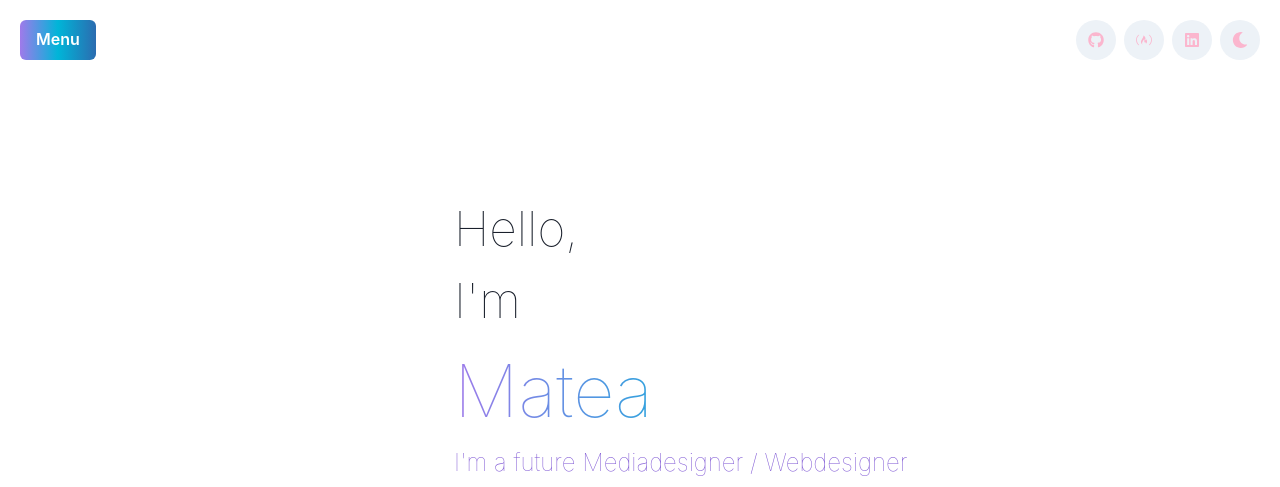
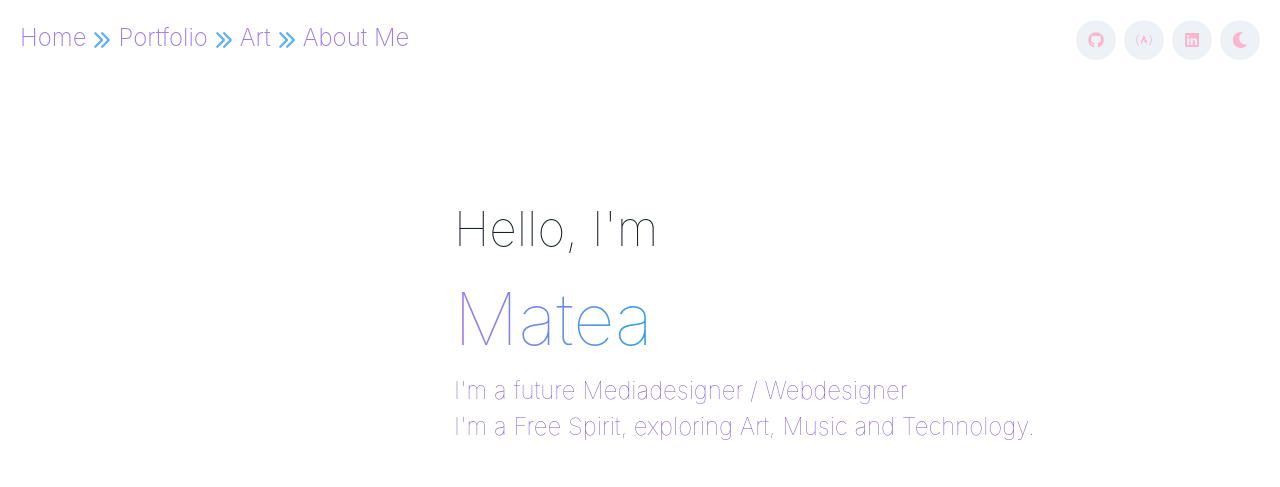
Before and after one commit to mateasportfolio/mtportfolio, a React (Create React App) app: page / in a window 1280 px wide. Shown: the top 487 px of the page. Built offline with nearby package versions, Linux system fonts and the light colour scheme.

Commit message:
deleted old styles and add breadcrum as link

```diff
--- a/src/App.js
+++ b/src/App.js
@@ -21,8 +21,6 @@ const App = () => {
           <Route path="/" element={<Home />} />
           <Route path="/aboutme" element={<AboutMe />} />
           <Route path="/art" element={<Art />} />
-          {/* <Route path="/code" element={<Code />} /> */}
-          {/* <Route path="/hosting" element={<Hosting />} /> */}
           <Route path="/portfolio" element={<Portfolio />} />
           <Route path="/savings-calculator" element={<SavingsCalculator />} />
           <Route path="/meditation-timer" element={<MeditationTimer />} />
--- a/src/components/Header.js
+++ b/src/components/Header.js
@@ -1,13 +1,6 @@
 import React from "react";
-import {
-  Flex,
-  IconButton,
-  Button,
-  Menu,
-  MenuButton,
-  MenuList,
-  MenuItem,
-} from "@chakra-ui/react";
+import { ArrowRightIcon } from "@chakra-ui/icons";
+import { Flex, IconButton } from "@chakra-ui/react";
 import {
   FaSun,
   FaMoon,
@@ -15,6 +8,7 @@ import {
   FaFreeCodeCamp,
   FaGithub,
 } from "react-icons/fa";
+import { Breadcrumb, BreadcrumbItem, BreadcrumbLink } from "@chakra-ui/react";
 import { Link } from "react-router-dom";
 
 export const Header = ({ isDark, toggleColorMode }) => {
@@ -26,38 +20,40 @@ export const Header = ({ isDark, toggleColorMode }) => {
     <Flex
       justifyContent="space-between"
       display="flex"
+      flexWrap="wrap-reverse"
       size="md"
-      fontWeight="semibold"
+      fontWeight="{hairline}"
       color="purple.400"
       width="100%"
     >
-      <Menu colorScheme="pink" size="2xl">
-        <MenuButton
-          colorScheme="yellow.100"
-          as={Button}
-          p={4}
-          bgGradient="linear(to-r, purple.400, cyan.500, blue.600)"
-          textColor="white"
-          outline="#00bcd4"
-        >
-          Menu
-        </MenuButton>
-        <MenuList>
-          <MenuItem color="pink.200">
+      <Breadcrumb
+        w={[300, 400, 500]}
+        position={"relative"}
+        size="2xl"
+        spacing="8px"
+        separator={<ArrowRightIcon color="blue.300" />}
+      >
+        <BreadcrumbItem>
+          <BreadcrumbLink flexWrap={"wrap"} fontSize="2xl" fontWeight={"thin"}>
             <Link to="/">Home</Link>
-          </MenuItem>
-          <MenuItem>
+          </BreadcrumbLink>
+        </BreadcrumbItem>
+        <BreadcrumbItem>
+          <BreadcrumbLink flexWrap={"wrap"} fontSize="2xl" fontWeight={"thin"}>
+            <Link to="/portfolio">Portfolio</Link>
+          </BreadcrumbLink>
+        </BreadcrumbItem>
+        <BreadcrumbItem isCurrentPage>
+          <BreadcrumbLink flexWrap={"wrap"} fontSize="2xl" fontWeight={"thin"}>
             <Link to="/art">Art</Link>
-          </MenuItem>
-          <MenuItem color="pink.200">
+          </BreadcrumbLink>
+        </BreadcrumbItem>
+        <BreadcrumbItem isCurrentPage>
+          <BreadcrumbLink flexWrap={"wrap"} fontSize="2xl" fontWeight={"thin"}>
             <Link to="/aboutme">About Me</Link>
-          </MenuItem>
-          <MenuItem>
-            <Link to="/portfolio">Portfolio</Link>
-          </MenuItem>
-        </MenuList>
-      </Menu>
-
+          </BreadcrumbLink>
+        </BreadcrumbItem>
+      </Breadcrumb>
       <Flex gap={2}>
         <IconButton
           outline="#00bcd4"
--- a/src/pages/Home.js
+++ b/src/pages/Home.js
@@ -9,8 +9,6 @@ import {
   HStack,
 } from "@chakra-ui/react";
 import React from "react";
-// import xsxsa from "../assets/xsxsa.png";
-// import mmm from "../assets/mmm.png";
 import mateaspace from "../assets/mateaspace.png";
 import Lottie from "lottie-react";
 import spinner from "./../assets/spinner.json";
@@ -52,11 +50,11 @@ function Home() {
           padding="100px"
           fontFamily="body"
         >
-          Hello,
-          <br />
-          <span> I'm</span>
+          Hello, <span>I'm</span> <br />
           <Text
             textAlign="start"
+            justifyContent="stretch"
+            alignSelf="flex-end"
             fontSize="7xl"
             fontWeight="hairline"
             bgGradient="linear(to-r, purple.400, cyan.500, blue.600)"
@@ -82,8 +80,8 @@ function Home() {
       </Flex>
 
       <Flex
-        padding={16}
-        margin={120}
+        padding="2px"
+        margin="100px"
         display="flex"
         flexDirection="row"
         alignItems="flex-end"
```
